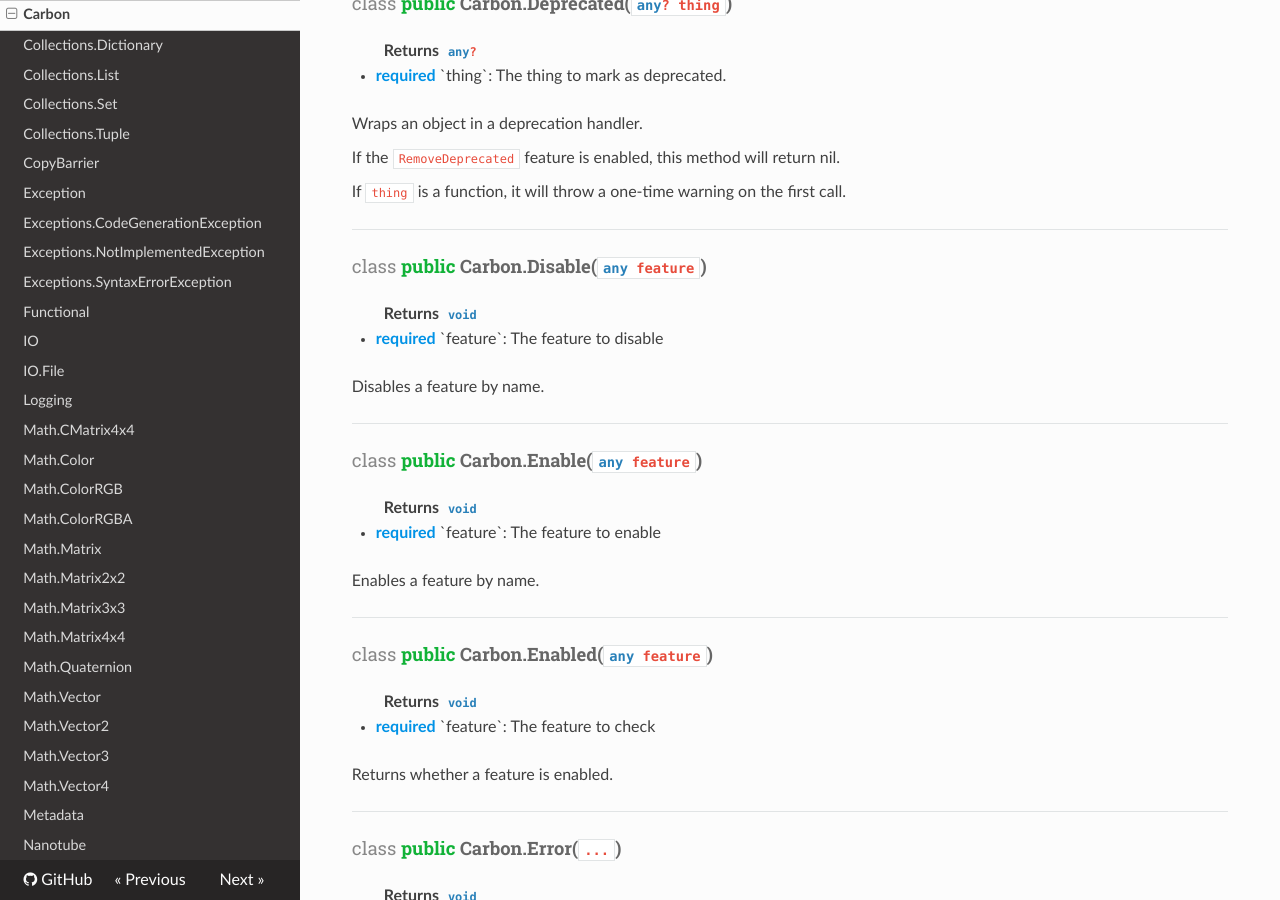
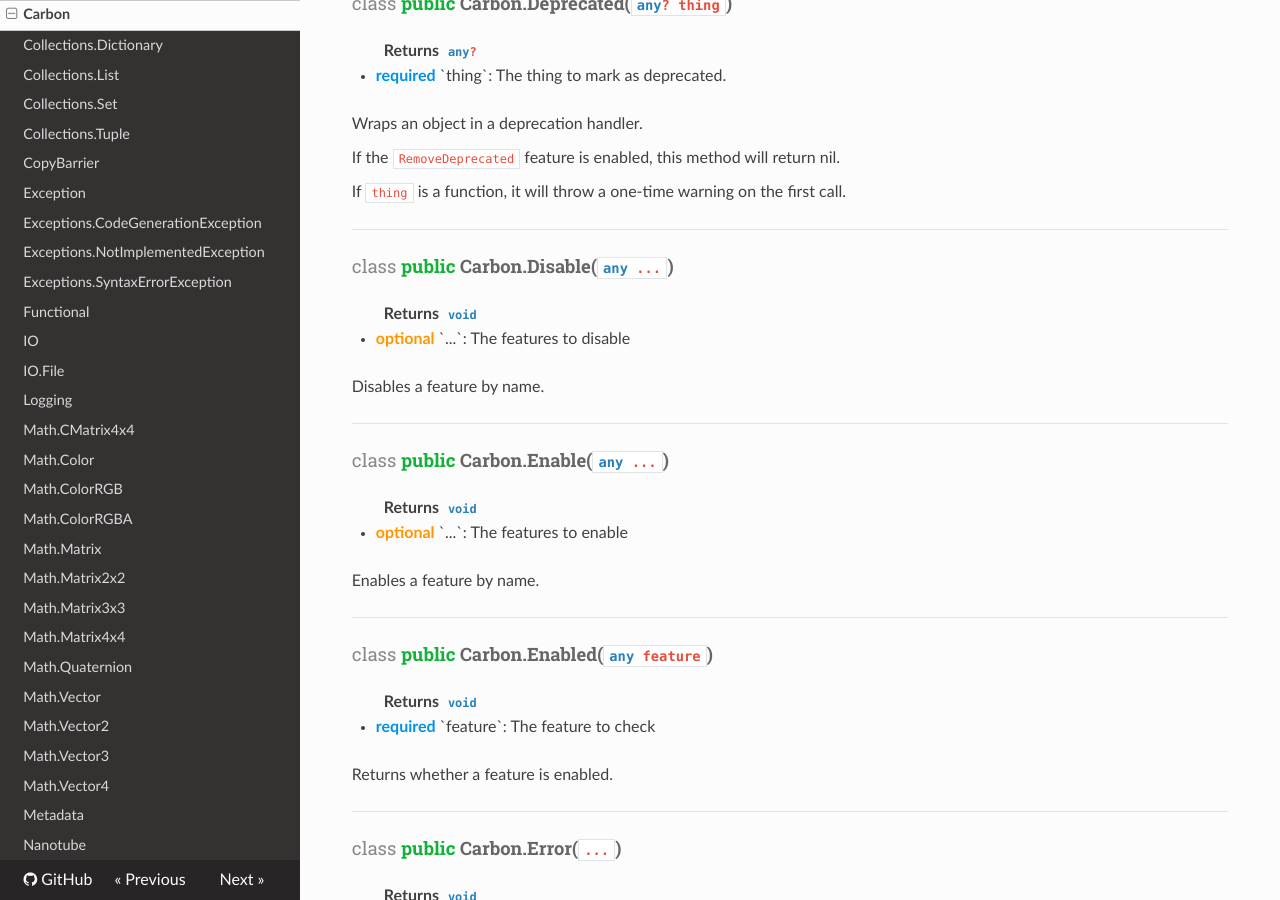
Before and after one commit to lua-carbon/carbon, an MkDocs documentation site: the page built from docs/Classes/Carbon.md, in a window 1280 px wide and 900 px high, scrolled down 1127 px. Built offline with MkDocs 1.6.1, drawn with Linux system fonts in a browser that asks for light colours; nearby versions of some CDN libraries; old or Windows-style settings are respelled for this version of MkDocs.

```diff
--- a/docs/Classes/Carbon.md
+++ b/docs/Classes/Carbon.md
@@ -50,18 +50,18 @@ If the <code>RemoveDeprecated</code> feature is enabled, this method will return
 
 If <code>thing</code> is a function, it will throw a one-time warning on the first call.
 <hr/>
-<h4 class="method-name"><span class="doc-scope doc-class">class</span> <span class="doc-visibility doc-public">public</span> Carbon.Disable(<code><a href="Types#any">any</a> feature</code>)</h4>
+<h4 class="method-name"><span class="doc-scope doc-class">class</span> <span class="doc-visibility doc-public">public</span> Carbon.Disable(<code><a href="Types#any">any</a> ...</code>)</h4>
 <p class="method-returns bold">Returns <code><a href="Types#void">void</a></code></p>
 <ul class="doc-arg-list">
-<li><span class="doc-arg-level doc-required">required</span>  `feature`: The feature to disable</li>
+<li><span class="doc-arg-level doc-optional">optional</span>  `...`: The features to disable</li>
 </ul>
 
 Disables a feature by name.
 <hr/>
-<h4 class="method-name"><span class="doc-scope doc-class">class</span> <span class="doc-visibility doc-public">public</span> Carbon.Enable(<code><a href="Types#any">any</a> feature</code>)</h4>
+<h4 class="method-name"><span class="doc-scope doc-class">class</span> <span class="doc-visibility doc-public">public</span> Carbon.Enable(<code><a href="Types#any">any</a> ...</code>)</h4>
 <p class="method-returns bold">Returns <code><a href="Types#void">void</a></code></p>
 <ul class="doc-arg-list">
-<li><span class="doc-arg-level doc-required">required</span>  `feature`: The feature to enable</li>
+<li><span class="doc-arg-level doc-optional">optional</span>  `...`: The features to enable</li>
 </ul>
 
 Enables a feature by name.
--- a/mkdocs.yml
+++ b/mkdocs.yml
@@ -50,6 +50,8 @@ pages:
 - [Classes/Pointers.WeakPointer.md, Classes, Pointers.WeakPointer]
 - [Classes/Promise.md, Classes, Promise]
 - [Classes/Serializable.md, Classes, Serializable]
+- [Classes/Serialization.Format.md, Classes, Serialization.Format]
+- [Classes/Serialization.Formats.JSON.md, Classes, Serialization.Formats.JSON]
 - [Classes/TemplateEngine.md, Classes, TemplateEngine]
 - [Classes/Testing.md, Classes, Testing]
 - [Classes/Testing.TestResult.md, Classes, Testing.TestResult]
```
Also changed, not shown: changes.md (+4 -0 lines), docs/Classes/Serializable.md (+2 -0 lines), docs/Classes/Serialization.Format.md (added, +16 -0 lines), docs/Classes/Serialization.Formats.JSON.md (added, +16 -0 lines), 7 other files.
